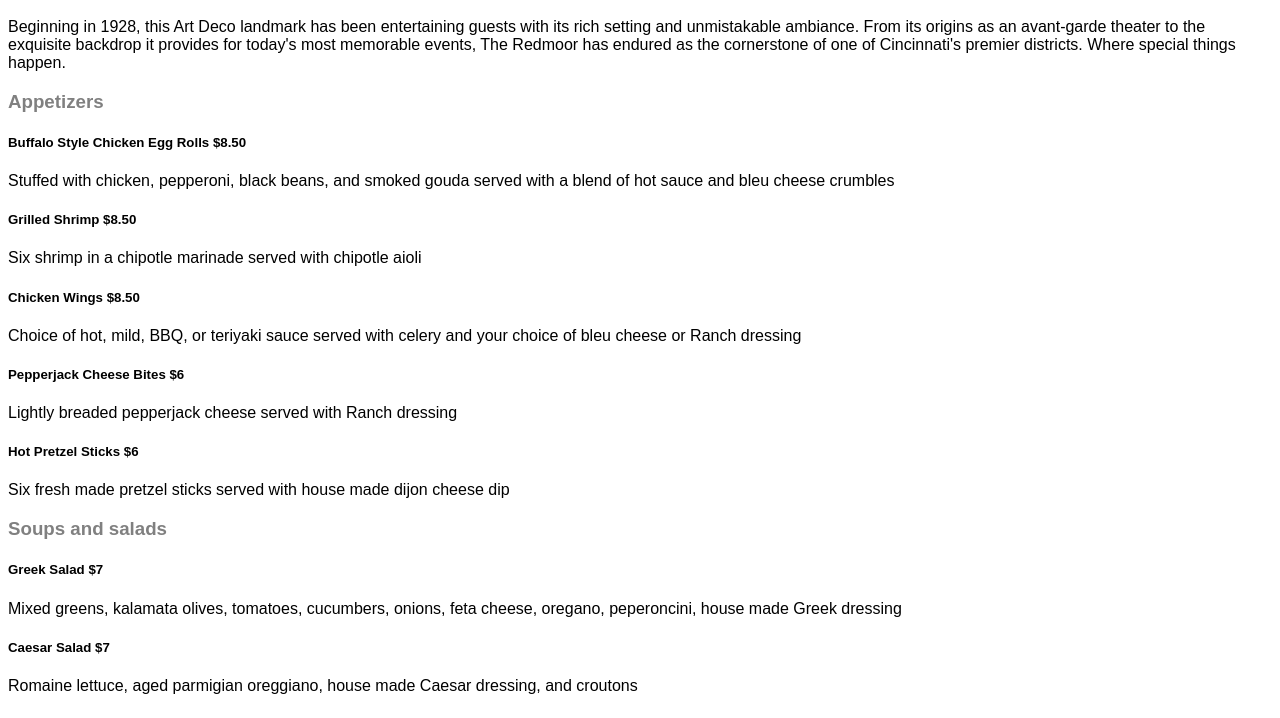
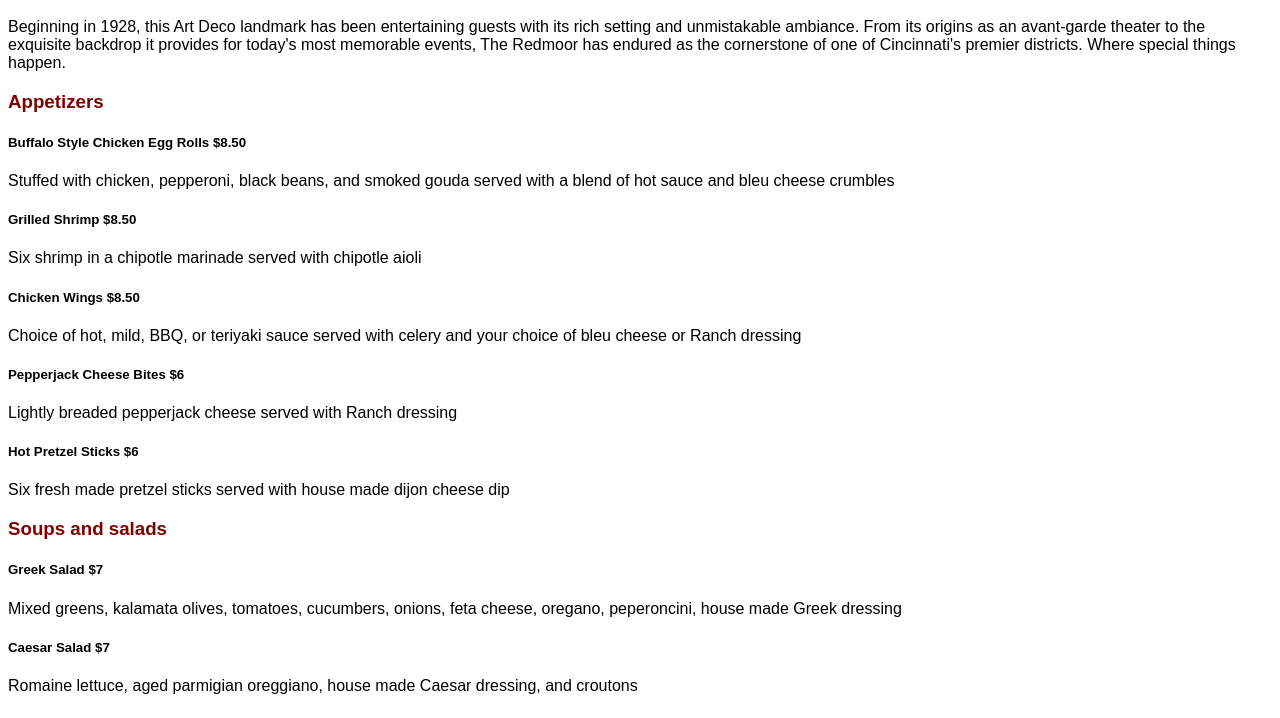
Before and after one commit to rachelgclair/rachelgclair-menu-assignment.github.io, a plain HTML site: page index.html in a window 1280 px wide. Shown: the part 78-796 px from the top of the page. Drawn offline with Linux system fonts and the light colour scheme.

Commit message:
Update styles.css

```diff
--- a/css/styles.css
+++ b/css/styles.css
@@ -22,6 +22,3 @@
 img alt= "eventspace"{
   float: right;
 }
-.color{
-  color:grey;
-}
```
